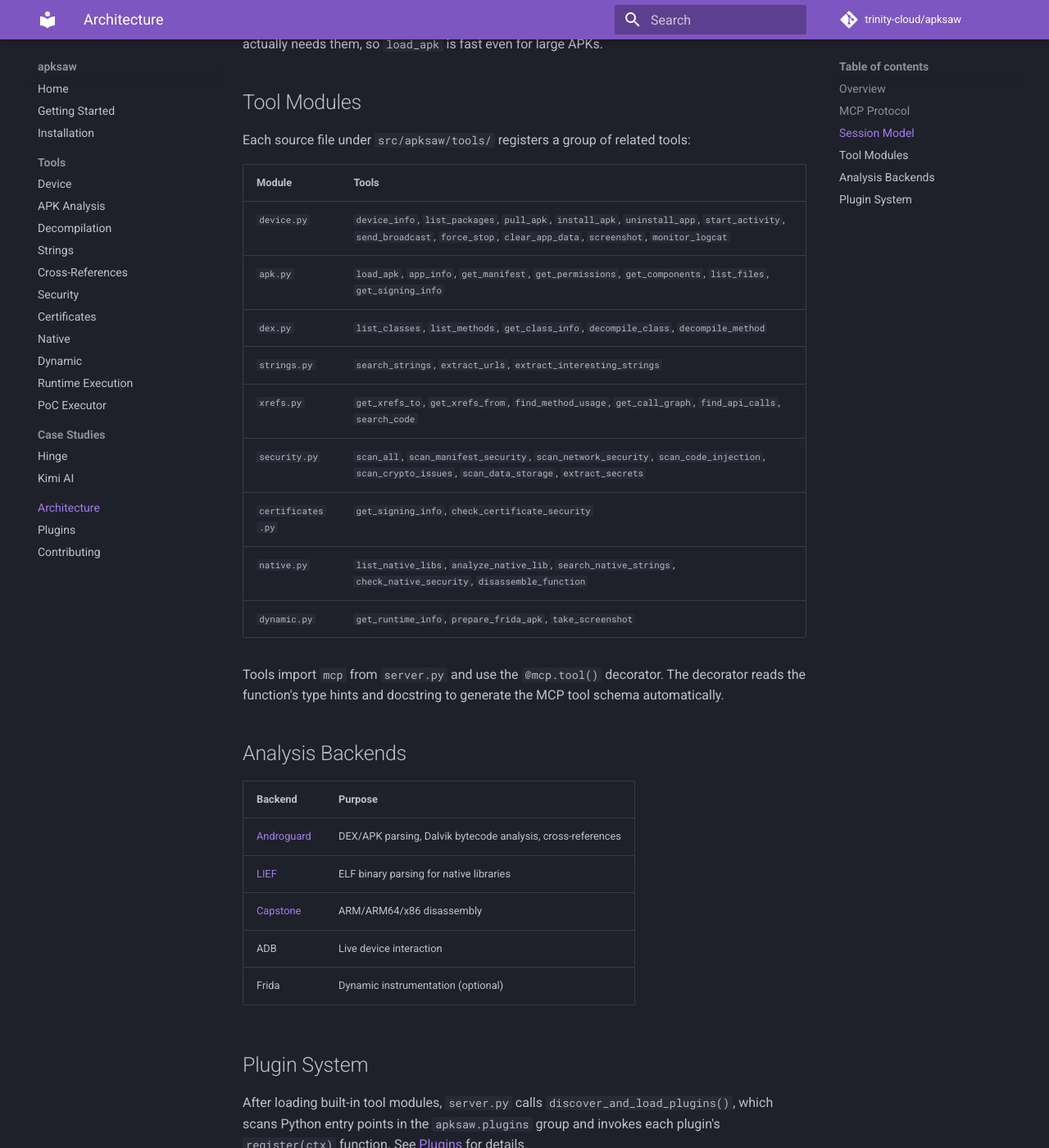
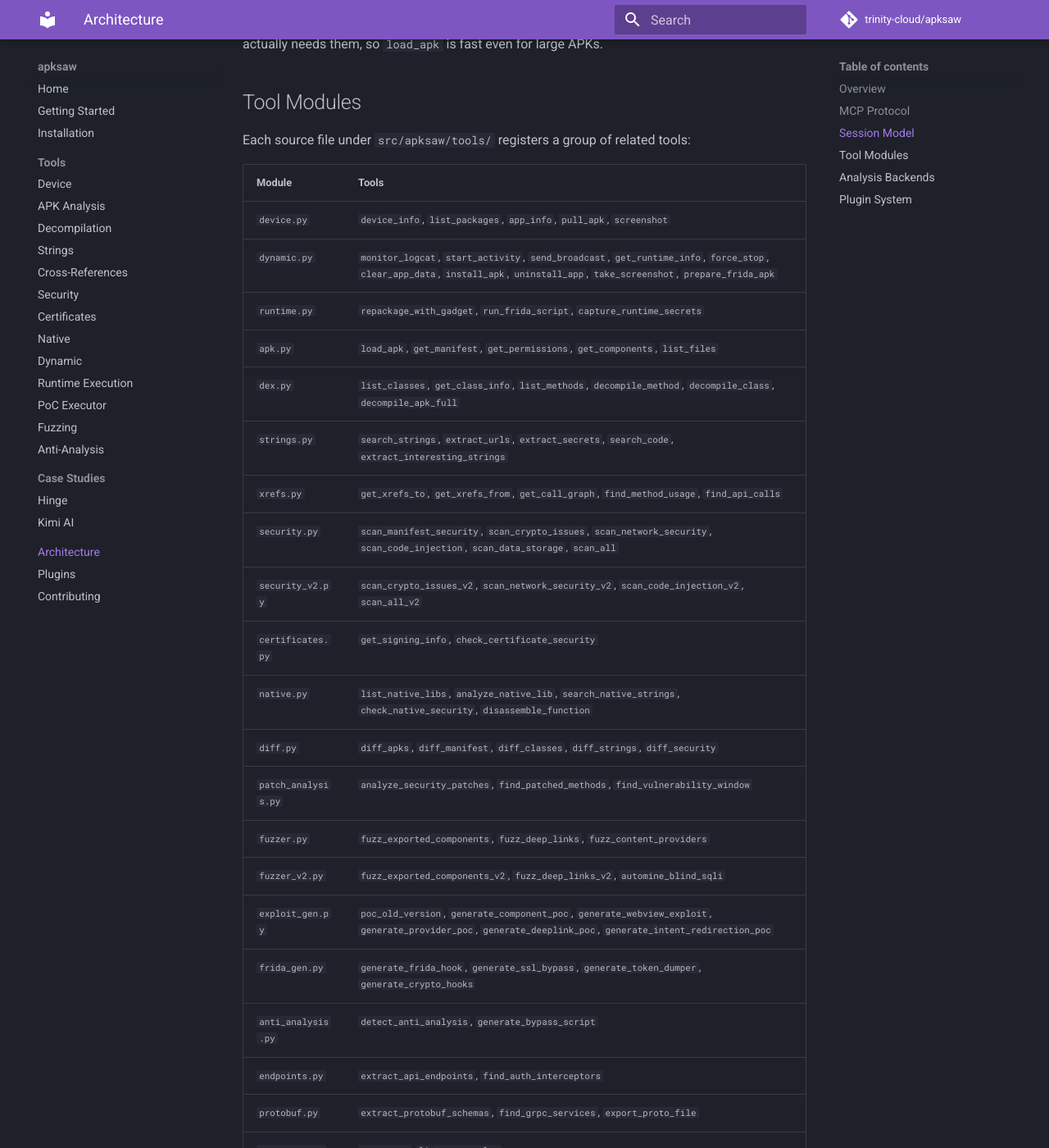
Before and after one commit to trinity-cloud/apksaw, an MkDocs documentation site: the page built from docs/architecture.md, in a window 1280 px wide and 1400 px high, scrolled down 1117 px. Shown: the whole window at 82% size. Built offline with MkDocs 1.6.1 and Material for MkDocs 9.7.7, drawn with Linux system fonts in a browser that asks for light colours; comment, search, counter and statistics services are not loaded; some of the changed text lies outside the part shown.

Commit message:
Docs: Sync README and docs site with new phases
- Update README tool count and capability narrative from 83 to 97 MCP tools.
- Add runtime execution, PoC executor, fuzzer v2, and anti-analysis tools to the README automation and inventory sections.
- Add examples for non-rooted runtime secret capture and hardened-app anti-analysis probing.
- Refresh the architecture tool-module table so it includes runtime, exploit generation, fuzzer v2, anti-analysis, and the other current modules.
- Add Fuzzing and Anti-Analysis pages to the MkDocs navigation.
- Update installation prerequisites and workspace paths for runtime repackaging and the current SQLite location.

```diff
--- a/docs/architecture.md
+++ b/docs/architecture.md
@@ -43,15 +43,30 @@ Each source file under `src/apksaw/tools/` registers a group of related tools:
 
 | Module | Tools |
 |---|---|
-| `device.py` | `device_info`, `list_packages`, `pull_apk`, `install_apk`, `uninstall_app`, `start_activity`, `send_broadcast`, `force_stop`, `clear_app_data`, `screenshot`, `monitor_logcat` |
-| `apk.py` | `load_apk`, `app_info`, `get_manifest`, `get_permissions`, `get_components`, `list_files`, `get_signing_info` |
-| `dex.py` | `list_classes`, `list_methods`, `get_class_info`, `decompile_class`, `decompile_method` |
-| `strings.py` | `search_strings`, `extract_urls`, `extract_interesting_strings` |
-| `xrefs.py` | `get_xrefs_to`, `get_xrefs_from`, `find_method_usage`, `get_call_graph`, `find_api_calls`, `search_code` |
-| `security.py` | `scan_all`, `scan_manifest_security`, `scan_network_security`, `scan_code_injection`, `scan_crypto_issues`, `scan_data_storage`, `extract_secrets` |
+| `device.py` | `device_info`, `list_packages`, `app_info`, `pull_apk`, `screenshot` |
+| `dynamic.py` | `monitor_logcat`, `start_activity`, `send_broadcast`, `get_runtime_info`, `force_stop`, `clear_app_data`, `install_apk`, `uninstall_app`, `take_screenshot`, `prepare_frida_apk` |
+| `runtime.py` | `repackage_with_gadget`, `run_frida_script`, `capture_runtime_secrets` |
+| `apk.py` | `load_apk`, `get_manifest`, `get_permissions`, `get_components`, `list_files` |
+| `dex.py` | `list_classes`, `get_class_info`, `list_methods`, `decompile_method`, `decompile_class`, `decompile_apk_full` |
+| `strings.py` | `search_strings`, `extract_urls`, `extract_secrets`, `search_code`, `extract_interesting_strings` |
+| `xrefs.py` | `get_xrefs_to`, `get_xrefs_from`, `get_call_graph`, `find_method_usage`, `find_api_calls` |
+| `security.py` | `scan_manifest_security`, `scan_crypto_issues`, `scan_network_security`, `scan_code_injection`, `scan_data_storage`, `scan_all` |
+| `security_v2.py` | `scan_crypto_issues_v2`, `scan_network_security_v2`, `scan_code_injection_v2`, `scan_all_v2` |
 | `certificates.py` | `get_signing_info`, `check_certificate_security` |
 | `native.py` | `list_native_libs`, `analyze_native_lib`, `search_native_strings`, `check_native_security`, `disassemble_function` |
-| `dynamic.py` | `get_runtime_info`, `prepare_frida_apk`, `take_screenshot` |
+| `diff.py` | `diff_apks`, `diff_manifest`, `diff_classes`, `diff_strings`, `diff_security` |
+| `patch_analysis.py` | `analyze_security_patches`, `find_patched_methods`, `find_vulnerability_window` |
+| `fuzzer.py` | `fuzz_exported_components`, `fuzz_deep_links`, `fuzz_content_providers` |
+| `fuzzer_v2.py` | `fuzz_exported_components_v2`, `fuzz_deep_links_v2`, `automine_blind_sqli` |
+| `exploit_gen.py` | `poc_old_version`, `generate_component_poc`, `generate_webview_exploit`, `generate_provider_poc`, `generate_deeplink_poc`, `generate_intent_redirection_poc` |
+| `frida_gen.py` | `generate_frida_hook`, `generate_ssl_bypass`, `generate_token_dumper`, `generate_crypto_hooks` |
+| `anti_analysis.py` | `detect_anti_analysis`, `generate_bypass_script` |
+| `endpoints.py` | `extract_api_endpoints`, `find_auth_interceptors` |
+| `protobuf.py` | `extract_protobuf_schemas`, `find_grpc_services`, `export_proto_file` |
+| `yara_scan.py` | `scan_yara`, `list_yara_rules` |
+| `mapping.py` | `load_mapping`, `deobfuscate_name`, `detect_obfuscation` |
+| `multidex.py` | `list_dex_files`, `analyze_dex_boundaries`, `get_dex_class_map` |
+| `visualization.py` | `export_call_graph` |
 
 Tools import `mcp` from `server.py` and use the `@mcp.tool()` decorator. The decorator reads the function's type hints and docstring to generate the MCP tool schema automatically.
 
@@ -64,6 +79,7 @@ Tools import `mcp` from `server.py` and use the `@mcp.tool()` decorator. The dec
 | [Capstone](https://www.capstone-engine.org/) | ARM/ARM64/x86 disassembly |
 | ADB | Live device interaction |
 | Frida | Dynamic instrumentation (optional) |
+| apktool / Android build tools | Gadget injection, APK repackaging, zipalign, and signing |
 
 ## Plugin System
 
--- a/mkdocs.yml
+++ b/mkdocs.yml
@@ -30,6 +30,8 @@ nav:
     - Dynamic: tools/dynamic.md
     - Runtime Execution: tools/runtime.md
     - PoC Executor: tools/exploit_gen.md
+    - Fuzzing: tools/fuzzer.md
+    - Anti-Analysis: tools/anti_analysis.md
   - Case Studies:
     - Hinge: case-studies/hinge-audit.md
     - Kimi AI: case-studies/kimi-audit.md
```
Also changed, not shown: other parts of docs/architecture.md (+1 -1 lines), README.md (+54 -8 lines), docs/installation.md (+5 -3 lines).
